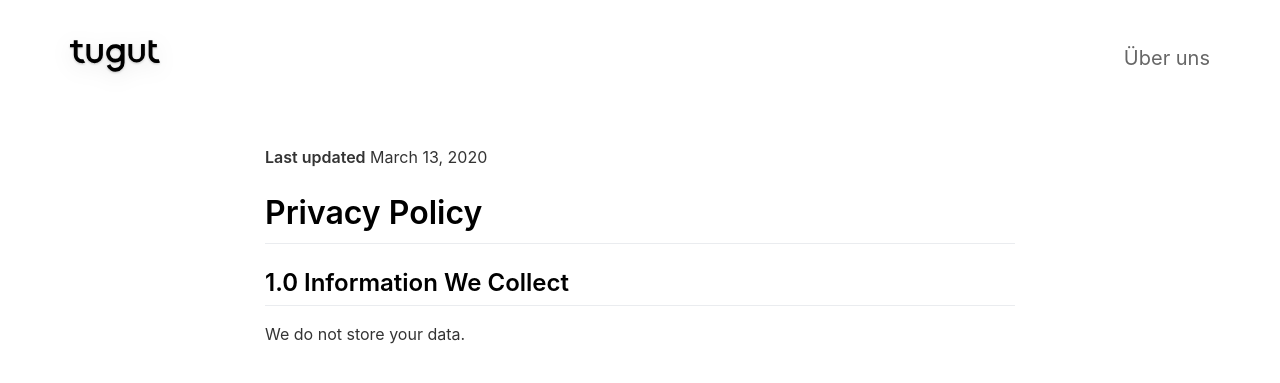
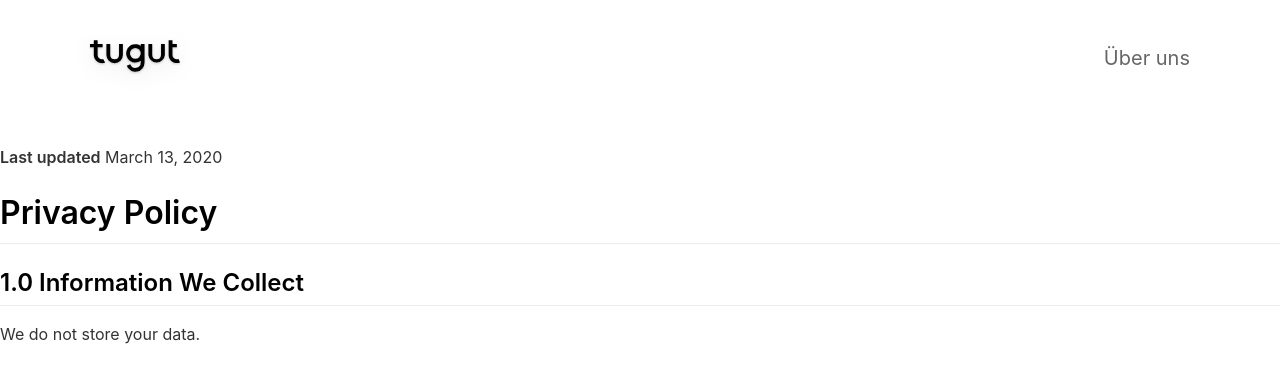
Before and after one commit to tugut-de/site, a Jekyll site: the page built from _pages/privacypolicy.md, in a window 1280 px wide. Shown: the top 383 px of the page. Built offline with Jekyll 4.4.1, drawn with Linux system fonts in a browser that asks for light colours; nearby versions of some CDN libraries.

Commit message:
finish headerbar

```diff
--- a/_includes/header.html
+++ b/_includes/header.html
@@ -13,7 +13,6 @@
 			{% else %}
 				<img class="headerIcon" src="{{ site.app_icon }}">
 			{% endif %}
-			<div class="divider"></div>
 		</div>
 	</div>
 	<nav class="scroll">
@@ -23,9 +22,6 @@
 				<li><a href="{{ page.url | relative_url }}" target="_self">{{ page.title }}</a></li>
 				{% endif %}
 			{% endfor %}
-			{% if site.presskit_download_link %}
-				<li><a href="{{ site.presskit_download_link }}">Press Kit</a></li>
-			{% endif %}
 		</ul>
 	</nav>
 </header>
--- a/_sass/layout.scss
+++ b/_sass/layout.scss
@@ -8,6 +8,7 @@
 }
 
 .headerBackground {
+	background-color: white;
 	height: 115px;
 }
 
@@ -23,47 +24,15 @@
 	background-color: #fff;
 }
 
-.container {					// Set up the container for the site content
-	display: grid;
-	margin: auto;
-	max-width: $content-width;
-	padding-left: 15px;
-	padding-right: 15px;
-	grid-template-columns: repeat(12, 1fr);
-	grid-template-rows: 115px 876px auto auto;
-	grid-column-gap: 30px;
-	grid-template-areas:
-		"h h h h h h h h h h h h"
-		"p p p p p i i i i i i i"
-		"c c c c c c c c c c c c"
-		"f f f f f f f f f f f f";
-}
-
 .subPageContainer {
 	grid-template-rows: 115px auto auto auto;
 	background-color: #fff;
 }
 
 @media only screen and (max-width: 768px) {
-
-	.container {					// Set up the container for the site content
-		grid-template-rows: 80px 811px auto auto;
-	}
 }
 
 @media only screen and (max-width: 992px) {
-
-	.container {
-		grid-column-gap: 0px;
-		grid-template-columns: 1;
-		grid-template-rows: 115px auto auto auto auto;
-		grid-template-areas:
-			"h h h h h h h h h h h h"
-			"i i i i i i i i i i i i"
-			"p p p p p p p p p p p p"
-			"c c c c c c c c c c c c"
-			"f f f f f f f f f f f f";
-	}
 }
 
 .page {
@@ -117,20 +86,24 @@ header {
 
 }
 
+#what {
+	display: flex;
+	justify-content: center;
+	align-content: center;
+}
+
 .headerIcon {
+	margin-left: 90px;
 	width: 90px;
 	height: 90px;
 }
 
 @media only screen and (max-width: 768px) {
 
-	.divider {
-		position: relative;
-		min-width: 1px;
-		max-width: 1px;
-		background-color:rgba(127, 127, 127, 0.2);
-		display: inline-block;
-		margin-left: 15px;
+	.headerIcon {
+		margin-left: 20px;
+		width: 90px;
+		height: 90px;
 	}
 
 }
@@ -138,29 +111,28 @@ header {
 
 // Navigation Links
 .scroll {
+	color: black;
+	margin-right: 90px;
 	display: flex;
 	width: 100%;
 	align-items: center;
 	justify-content: flex-end;
 
 	height: 115px;
-	//margin-left: 15px;
 
 	white-space: nowrap;
 	overflow-x: auto;
 	overflow-y: hidden;
-	-webkit-overflow-scrolling: touch;
-	-ms-overflow-style: -ms-autohiding-scrollbar;
 }
 
 @media only screen and (max-width: 768px) {
 
 	.scroll {
+		margin-right: 40px;
 		height: 80px;
 		padding-top: 100px;
 		padding-bottom: 100px;
 		margin-top: -60px;
-		justify-content: flex-start;
 	}
 
 }
@@ -174,7 +146,6 @@ nav > ul {
 	color: #fff;
 	display: flex;
 	list-style-type: none;
-
 }
 
 nav > ul li {
@@ -201,15 +172,13 @@ nav > ul li:last-child {
 nav > ul li a:link,
 nav > ul li a:visited {
 	text-decoration: none;
-	color: rgba($header-title-color, 0.6);
+	color: black;
 }
 
 nav > ul li a:hover,
 nav > ul li a:active {
 	text-decoration: none;
-	color: rgba($header-title-color, 1);
 }
-
 
 
 // Sub Page Header Styling
```
Also changed, not shown: _includes/screencontent.html (deleted, +0 -47 lines), _layouts/default.html (+3 -25 lines).
